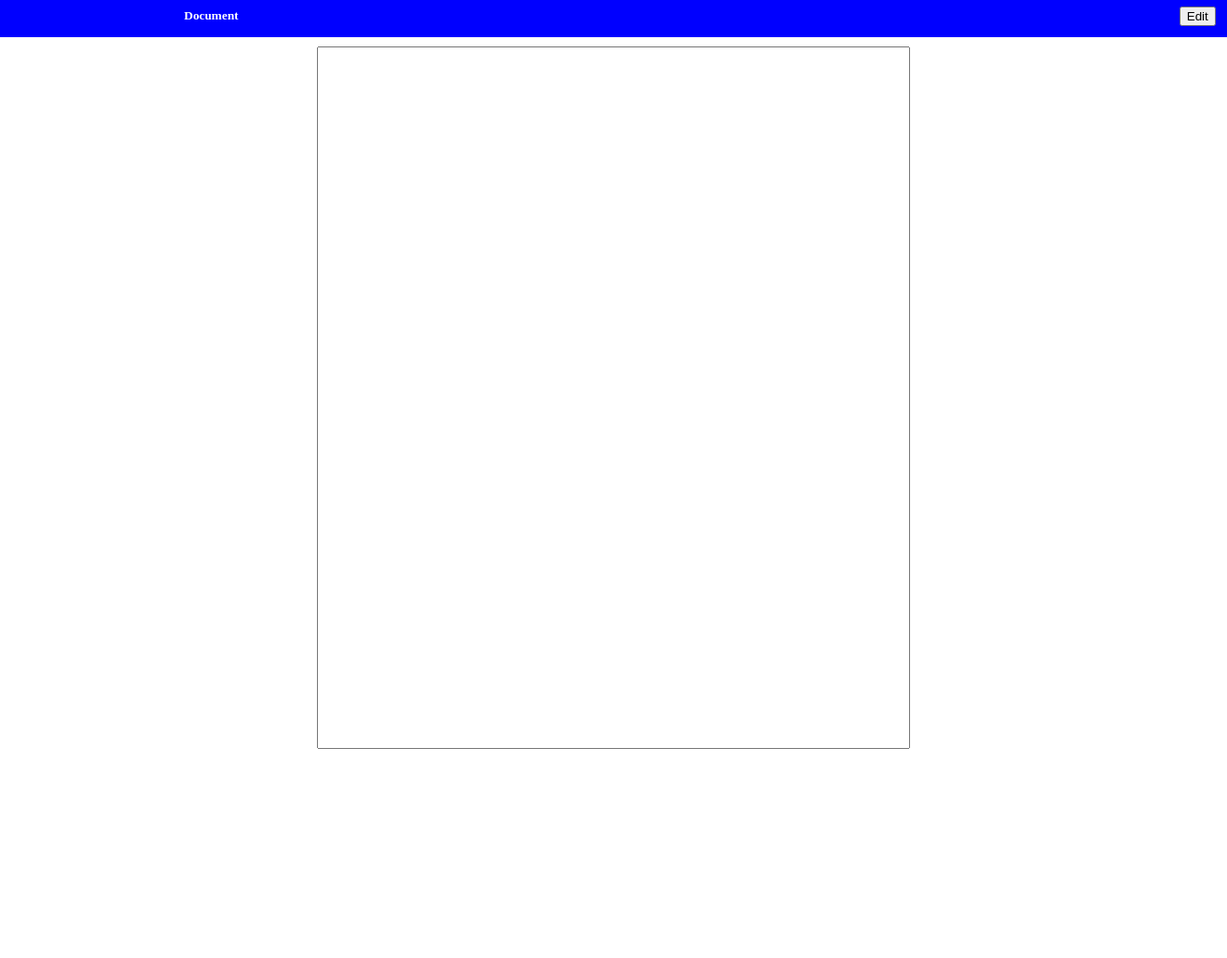
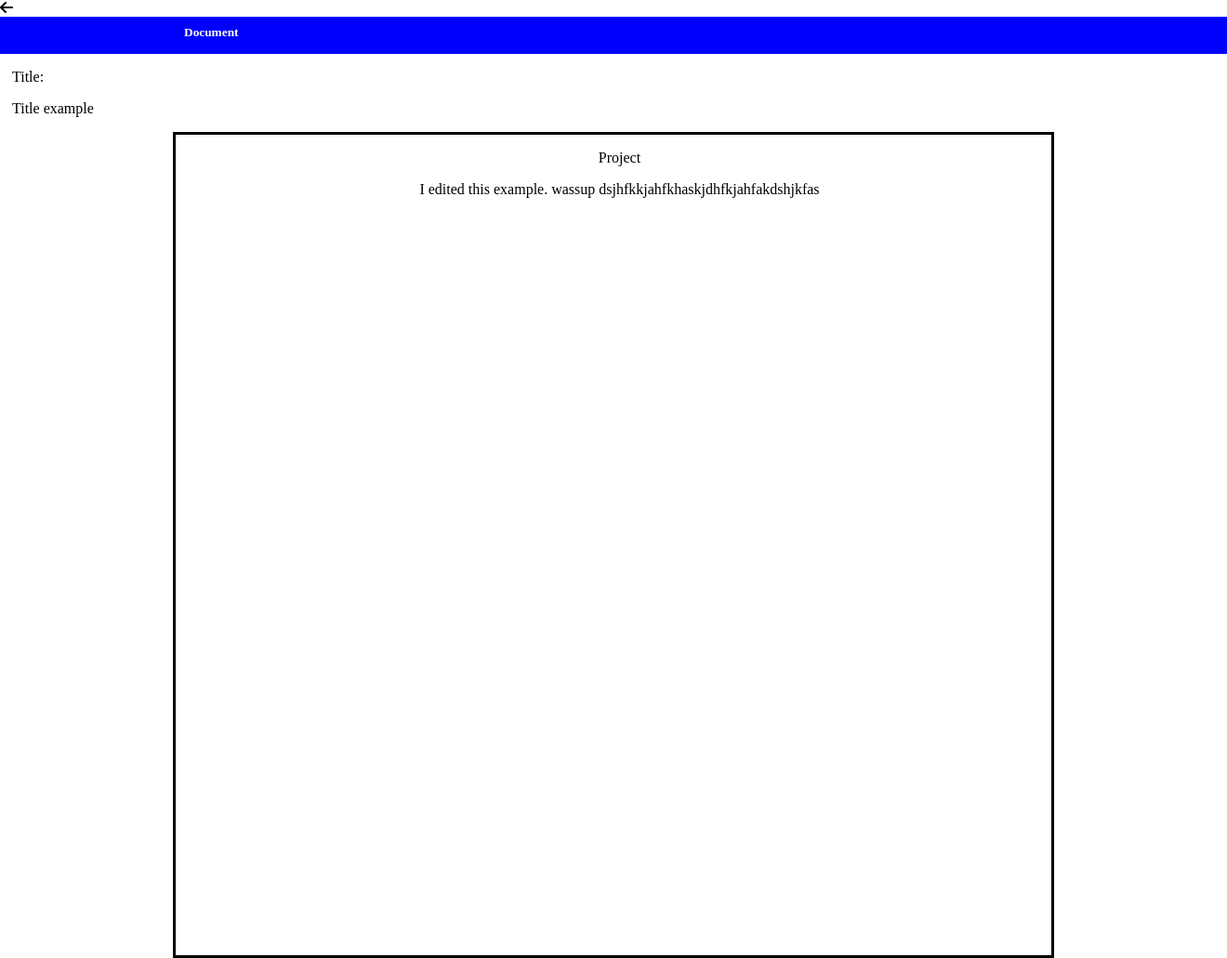
Before and after one commit to aymanbouka/velox, a Flask app: page /main/1 in a window 1320 px wide. Shown: the whole page at 93% size. Before the commit the page ends 806 px from the top, so only its background shows below. Run offline with Flask 3, Linux system fonts and the light colour scheme.

Commit message:
Added updated files
Added CSS styling/added the ability to view projects

```diff
--- a/static/default.css
+++ b/static/default.css
@@ -9,7 +9,7 @@ main {
 
 p {
     margin-right: auto;
-    margin-left: 400px;
+    margin-left: 13px;
 }
 
 h2 {
@@ -18,8 +18,7 @@ h2 {
 
 div {
     text-align: center;
-    width: 638px;
-
+    width: 942px;
 }
 
 img {
@@ -108,10 +107,11 @@ h1 {
 
 .textbox{
 
-    display: flex;
     margin-left: auto;
     margin-right: auto;
     margin-top: 10px;
+    height: 883px;
+    border: solid 3px black;
 
 }
 #project {
@@ -140,3 +140,7 @@ h1 {
 
 
 } */
+
+#project-view-para {
+    text-align: center;
+}
--- a/templates/new.html
+++ b/templates/new.html
@@ -8,6 +8,8 @@
         <!-- styles -->
 
     </head>
+    <body>
+
             {% if project %}
 			    <form action="{{ url_for('edit_project', project_id=project.id) }}" method="post">
 		    {% else %}
--- a/templates/project_view.html
+++ b/templates/project_view.html
@@ -12,25 +12,45 @@
 
 </head>
 <body>
-    <!-- <a class="back_button" href="landingpage.html">
+    <a class="back_button" href="templates/main.html">
         <i class="fa-solid fa-arrow-left"></i>
-       </a> -->
+       </a>
     <div class="box">
 
         <h1 id="h1">Document</h1>
-    <div id="edit-button-project-edit">
-        <a href="project_edit.html">
-        <button id="edit-button">Edit</button>
-        </a>
     </div>
 
-    </div>
+<p>
+    {% if project %}
+        <form action="{{ url_for('get_project', project_id=project.id) }}" method="post">
+    {% else %}
+        <form action="new" method="post">
+    {% endif %}
+    <p><label>Title: </label></p>
+    <p>{% if project %}{{project.title}} {% endif %}</p>
+    <!-- <p><input type="text" name="title" value=""/></p> -->
+
+</p>
+
     <div class="textbox">
-       <textarea id="project" rows="50" cols="1000">
-       </textarea>
+        {% if project %}
+        <form action="{{ url_for('get_project', project_id=project.id) }}" method="post">
+    {% else %}
+        <form action="new" method="post">
+    {% endif %}
+
+    <p id="project-view-para"><label>Project </label></p>
+    <p>
+            {% if project %}
+                {{project.text}}
+            {% else %}
+                Create your new project ...
+            {% endif %}
+    </p>
     </div>
 
 </body>
+
 <!-- <footer id="footer">
     <form>
         <label for="comment">Comment</label>
```
Also changed, not shown: instance/velox.db.
